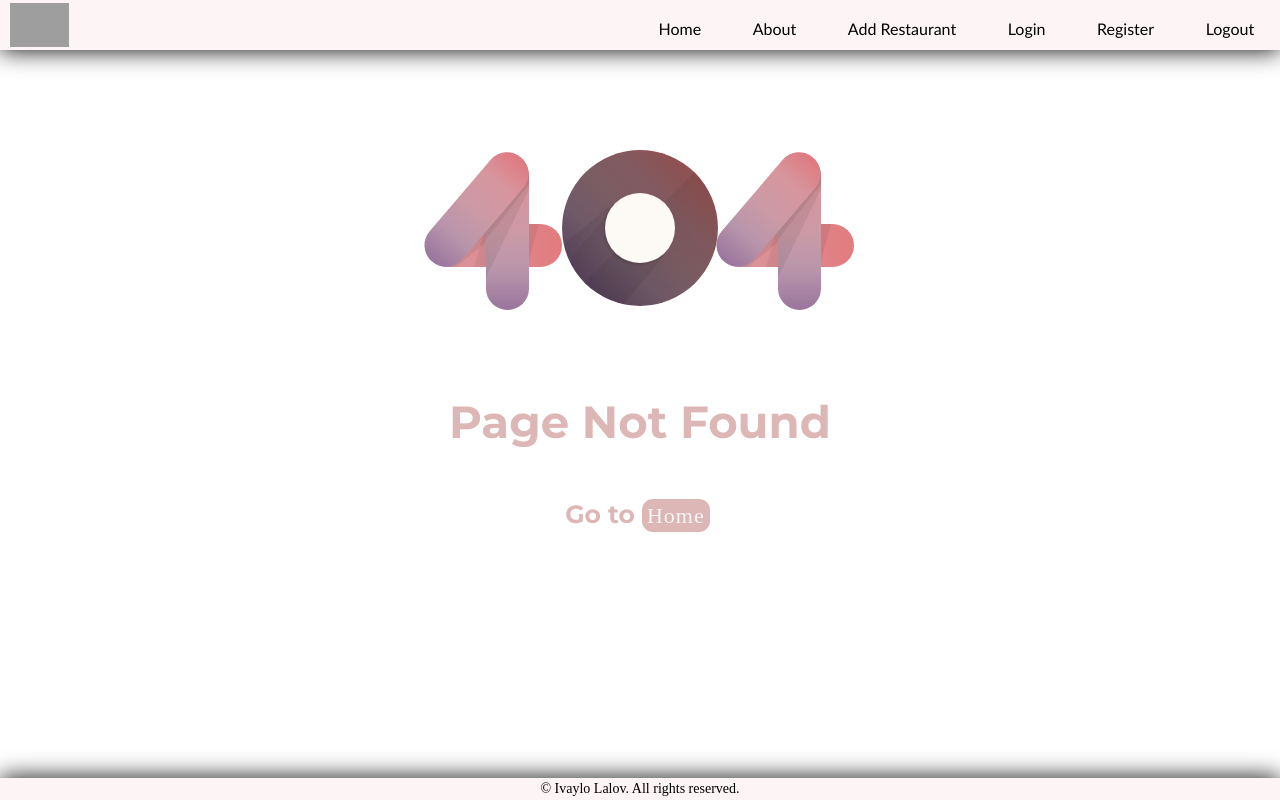
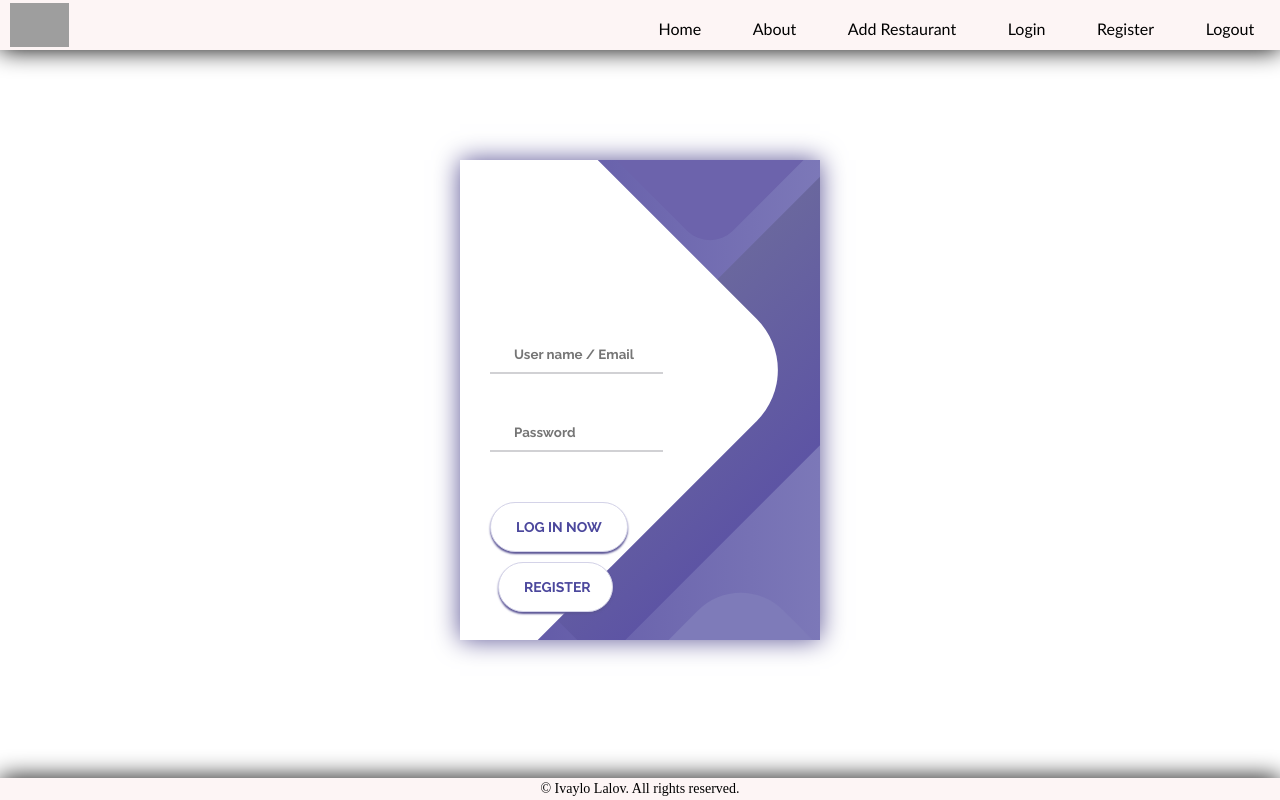
Before and after one commit to IvayloLalov/final-project, an Angular app: page /login in a window 1280 px wide. Before the commit this address led to /404. Built offline with nearby package versions, Linux system fonts and the light colour scheme; grey boxes are pictures that could not be loaded.

Commit message:
Add Login page and Register page

```diff
--- a/src/app/app.module.ts
+++ b/src/app/app.module.ts
@@ -6,10 +6,11 @@
 import { CoreModule } from './core/core.module';
 import { HomeComponent } from './home/home.component';
 import { ErrorComponent } from './error/error.component';
+import { UserModule } from './user/user.module';
 
 @NgModule({
   declarations: [AppComponent, HomeComponent, ErrorComponent],
-  imports: [BrowserModule, AppRoutingModule, CoreModule],
+  imports: [BrowserModule, CoreModule, UserModule, AppRoutingModule],
   providers: [],
   bootstrap: [AppComponent],
 })
--- /dev/null
+++ b/src/app/user/login/login.component.css
@@ -0,0 +1,168 @@
+@import url("https://fonts.googleapis.com/css?family=Raleway:400,700");
+
+* {
+  font-family: Raleway, sans-serif;
+}
+
+body {
+  background: linear-gradient(90deg, #c7c5f4, #776bcc);
+}
+
+.container {
+  display: flex;
+  align-items: center;
+  justify-content: center;
+  min-height: 100vh;
+}
+
+.screen {
+  background: linear-gradient(90deg, #5d54a4, #7c78b8);
+  position: fixed;
+  height: 480px;
+  width: 360px;
+
+  box-shadow: 0px 0px 24px #5c5696;
+}
+
+.screen__content {
+  z-index: 1;
+  position: relative;
+  height: 100%;
+}
+
+.screen__background {
+  position: absolute;
+  top: 0;
+  left: 0;
+  right: 0;
+  bottom: 0;
+  z-index: 0;
+  -webkit-clip-path: inset(0 0 0 0);
+  clip-path: inset(0 0 0 0);
+}
+
+.screen__background__shape {
+  transform: rotate(45deg);
+  position: absolute;
+}
+
+.screen__background__shape1 {
+  height: 520px;
+  width: 520px;
+  background: #fff;
+  top: -50px;
+  right: 120px;
+  border-radius: 0 72px 0 0;
+}
+
+.screen__background__shape2 {
+  height: 220px;
+  width: 220px;
+  background: #6c63ac;
+  top: -172px;
+  right: 0;
+  border-radius: 32px;
+}
+
+.screen__background__shape3 {
+  height: 540px;
+  width: 190px;
+  background: linear-gradient(270deg, #5d54a4, #6a679e);
+  top: -24px;
+  right: 0;
+  border-radius: 32px;
+}
+
+.screen__background__shape4 {
+  height: 400px;
+  width: 200px;
+  background: #7e7bb9;
+  top: 420px;
+  right: 50px;
+  border-radius: 60px;
+}
+
+.login {
+  width: 290px;
+  padding: 30px;
+  padding-top: 156px;
+}
+
+.login__field {
+  padding: 20px 0px;
+  position: relative;
+}
+
+.login__icon {
+  position: absolute;
+  top: 30px;
+  color: #7875b5;
+}
+
+.login__input {
+  border: none;
+  border-bottom: 2px solid #d1d1d4;
+  background: none;
+  padding: 10px;
+  padding-left: 24px;
+  font-weight: 700;
+  width: 75%;
+  transition: 0.2s;
+}
+
+.login__input:active,
+.login__input:focus,
+.login__input:hover {
+  outline: none;
+  border-bottom-color: #6a679e;
+}
+
+.login__submit {
+  background: #fff;
+  font-size: 14px;
+  margin-top: 30px;
+  padding: 16px 25px;
+  border-radius: 26px;
+  border: 1px solid #d4d3e8;
+  text-transform: uppercase;
+  font-weight: 700;
+  display: flex;
+  align-items: center;
+  width: 60%;
+  color: #4c489d;
+  box-shadow: 0px 2px 2px #5c5696;
+  cursor: pointer;
+  transition: 0.2s;
+}
+
+.register__submit {
+  background: #fff;
+  font-size: 14px;
+  margin-top: 10px;
+  margin-left: 8px;
+  padding: 16px 25px;
+  border-radius: 26px;
+  border: 1px solid #d4d3e8;
+  text-transform: uppercase;
+  font-weight: 700;
+  display: flex;
+  align-items: center;
+  width: 50%;
+  color: #4c489d;
+  box-shadow: 0px 2px 2px #5c5696;
+  cursor: pointer;
+  transition: 0.2s;
+}
+
+.login__submit:active,
+.login__submit:focus,
+.login__submit:hover {
+  border-color: #6a679e;
+  outline: none;
+}
+
+.button__icon {
+  font-size: 24px;
+  margin-left: auto;
+  color: #7875b5;
+}
--- /dev/null
+++ b/src/app/user/login/login.component.html
@@ -0,0 +1,30 @@
+<div class="container">
+  <div class="screen">
+    <div class="screen__content">
+      <form class="login">
+        <div class="login__field">
+          <input
+            type="text"
+            class="login__input"
+            placeholder="User name / Email"
+          />
+        </div>
+        <div class="login__field">
+          <input type="password" class="login__input" placeholder="Password" />
+        </div>
+        <button class="button login__submit">
+          <span class="button__text">Log In Now</span>
+        </button>
+        <button class="button register__submit">
+          <span class="button__text">Register</span>
+        </button>
+      </form>
+    </div>
+    <div class="screen__background">
+      <span class="screen__background__shape screen__background__shape4"></span>
+      <span class="screen__background__shape screen__background__shape3"></span>
+      <span class="screen__background__shape screen__background__shape2"></span>
+      <span class="screen__background__shape screen__background__shape1"></span>
+    </div>
+  </div>
+</div>
--- /dev/null
+++ b/src/app/user/register/register.component.css
@@ -0,0 +1,169 @@
+@import url("https://fonts.googleapis.com/css?family=Raleway:400,700");
+
+* {
+  font-family: Raleway, sans-serif;
+}
+
+body {
+  background: linear-gradient(90deg, #c7c5f4, #776bcc);
+}
+
+.container {
+  display: flex;
+  align-items: center;
+  justify-content: center;
+  min-height: 100vh;
+}
+
+.screen {
+  background: linear-gradient(90deg, #5d54a4, #7c78b8);
+  position: fixed;
+  height: 480px;
+  width: 360px;
+
+  box-shadow: 0px 0px 24px #5c5696;
+}
+
+.screen__content {
+  z-index: 1;
+  position: relative;
+  height: 100%;
+}
+
+.screen__background {
+  position: absolute;
+  top: 0;
+  left: 0;
+  right: 0;
+  bottom: 0;
+  z-index: 0;
+  -webkit-clip-path: inset(0 0 0 0);
+  clip-path: inset(0 0 0 0);
+}
+
+.screen__background__shape {
+  transform: rotate(45deg);
+  position: absolute;
+}
+
+.screen__background__shape1 {
+  height: 520px;
+  width: 520px;
+  background: #fff;
+  top: -50px;
+  right: 120px;
+  border-radius: 0 72px 0 0;
+}
+
+.screen__background__shape2 {
+  height: 220px;
+  width: 220px;
+  background: #6c63ac;
+  top: -172px;
+  right: 0;
+  border-radius: 32px;
+}
+
+.screen__background__shape3 {
+  height: 540px;
+  width: 190px;
+  background: linear-gradient(270deg, #5d54a4, #6a679e);
+  top: -24px;
+  right: 0;
+  border-radius: 32px;
+}
+
+.screen__background__shape4 {
+  height: 400px;
+  width: 200px;
+  background: #7e7bb9;
+  top: 420px;
+  right: 50px;
+  border-radius: 60px;
+}
+
+.login {
+  width: 290px;
+  padding: 30px;
+  padding-top: 156px;
+}
+
+.login__field {
+  padding: 0px 0px;
+  position: relative;
+}
+
+.login__icon {
+  position: absolute;
+  top: 30px;
+  color: #7875b5;
+}
+
+.login__input {
+  border: none;
+  border-bottom: 2px solid #d1d1d4;
+  background: none;
+  padding: 10px;
+  padding-left: 24px;
+  font-weight: 700;
+  width: 75%;
+  transition: 0.2s;
+}
+
+.login__input:active,
+.login__input:focus,
+.login__input:hover {
+  outline: none;
+  border-bottom-color: #6a679e;
+}
+
+.login__submit {
+  background: #fff;
+  font-size: 14px;
+  margin-top: 10px;
+  margin-left: 18px;
+  padding: 16px 30px;
+  border-radius: 26px;
+  border: 1px solid #d4d3e8;
+  text-transform: uppercase;
+  font-weight: 700;
+  display: flex;
+  align-items: center;
+  width: 50%;
+  color: #4c489d;
+  box-shadow: 0px 2px 2px #5c5696;
+  cursor: pointer;
+  transition: 0.2s;
+}
+
+.register__submit {
+  background: #fff;
+  font-size: 14px;
+  margin-top: 40px;
+
+  padding: 16px 25px;
+  border-radius: 26px;
+  border: 1px solid #d4d3e8;
+  text-transform: uppercase;
+  font-weight: 700;
+  display: flex;
+  align-items: center;
+  width: 70%;
+  color: #4c489d;
+  box-shadow: 0px 2px 2px #5c5696;
+  cursor: pointer;
+  transition: 0.2s;
+}
+
+.login__submit:active,
+.login__submit:focus,
+.login__submit:hover {
+  border-color: #6a679e;
+  outline: none;
+}
+
+.button__icon {
+  font-size: 24px;
+  margin-left: auto;
+  color: #7875b5;
+}
--- /dev/null
+++ b/src/app/user/register/register.component.html
@@ -0,0 +1,32 @@
+<div class="container">
+  <div class="screen">
+    <div class="screen__content">
+      <form class="login">
+        <div class="login__field">
+          <input type="text" class="login__input" placeholder="Email" />
+          <input type="text" class="login__input" placeholder="Username" />
+        </div>
+        <div class="login__field">
+          <input type="password" class="login__input" placeholder="Password" />
+          <input
+            type="password"
+            class="login__input"
+            placeholder="Repeat Password"
+          />
+        </div>
+        <button class="button register__submit">
+          <span class="button__text">Register Now</span>
+        </button>
+        <button class="button login__submit">
+          <span class="button__text">Log In</span>
+        </button>
+      </form>
+    </div>
+    <div class="screen__background">
+      <span class="screen__background__shape screen__background__shape4"></span>
+      <span class="screen__background__shape screen__background__shape3"></span>
+      <span class="screen__background__shape screen__background__shape2"></span>
+      <span class="screen__background__shape screen__background__shape1"></span>
+    </div>
+  </div>
+</div>
```
Also changed, not shown: src/app/user/login/login.component.ts (added, +10 -0 lines), src/app/user/register/register.component.ts (added, +10 -0 lines), src/app/user/user-routing.module.ts (added, +15 -0 lines), src/app/user/user.module.ts (added, +12 -0 lines).
